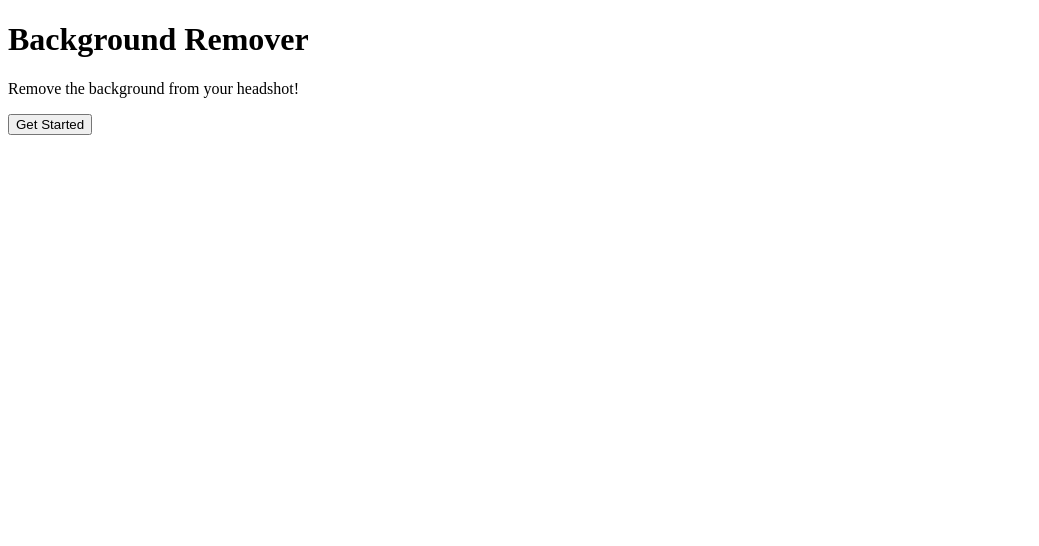
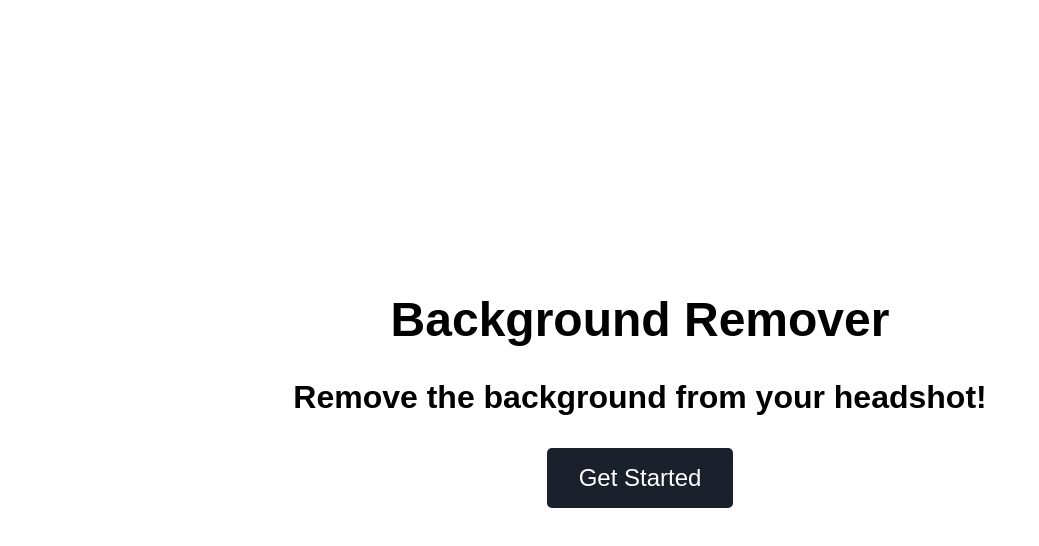
Before and after one commit to adityaoberai/BackgroundRemover, a SvelteKit app: page / in a window 1280 px wide. Shown: the top 546 px of the page, without its empty margins (0-1039 px from the left). Built offline with nearby package versions, Linux system fonts and the light colour scheme.

Commit message:
Styling edits

```diff
--- /dev/null
+++ b/src/routes/+layout.svelte
@@ -0,0 +1,5 @@
+<script>
+    import '../styles.css';
+</script>
+
+<slot />
--- a/src/routes/+page.svelte
+++ b/src/routes/+page.svelte
@@ -2,7 +2,33 @@
     import { goto } from "$app/navigation";
 </script>
 
-<h1>Background Remover</h1>
-<p>Remove the background from your headshot!</p>
+<section id="intro">
+    <h1>Background Remover</h1>
+    <h2>Remove the background from your headshot!</h2>
+    <button on:click={() => goto("/app")}>Get Started</button>
+</section>
 
-<button on:click={() => goto("/app")}>Get Started</button>
+<style>
+    #intro {
+        display: flex;
+        flex-direction: column;
+        align-items: center;
+        justify-content: center;
+        height: 100vh;
+    }
+
+    button {
+        font-size: 1.5rem;
+        padding: 1rem 2rem;
+        border-radius: 5px;
+        background-color: #1a202c;
+        color: white;
+        border: none;
+        cursor: pointer;
+        margin: 1rem 0;
+    }
+
+    button:hover {
+        background-color: #2d3748;
+    }
+</style>
--- /dev/null
+++ b/src/styles.css
@@ -0,0 +1,29 @@
+* {
+    padding: 0;
+    margin: 0;
+}
+
+html {
+    scroll-behavior: smooth;
+    font-family: sans-serif;
+}
+
+body {
+    width: 100vw;
+}
+
+h1 {
+    font-size: 3rem;
+    margin: 1rem 0;
+}
+
+h2 {
+    font-size: 2rem;
+    margin: 1rem 0;
+}
+
+p {
+    font-size: 1rem;
+    margin-bottom: 1rem;
+    margin: 1rem 0;
+}
```
Also changed, not shown: src/routes/app/+page.svelte (+76 -28 lines).
